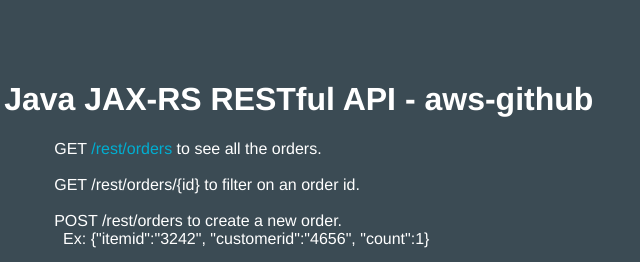
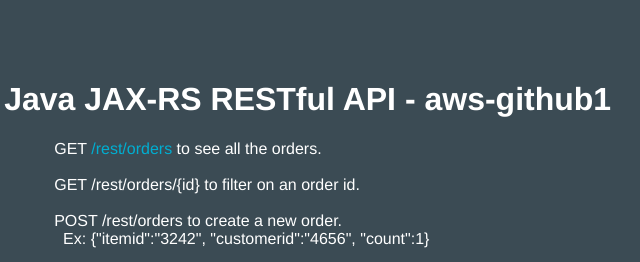
Before and after one commit to jamesxavier1983/aws-orders-api, a website: page www/index.html in a window 1280 px wide. Shown: the part 104-366 px from the top of the page, 458-1098 px from the left. Drawn offline with Linux system fonts and the light colour scheme.

Commit message:
Update index.html

```diff
--- a/www/index.html
+++ b/www/index.html
@@ -11,7 +11,7 @@
 			<td style='width: 30%;'><img src='images/newapp-icon.png'>
 			</td>
 			<td>
-				<h1 id = "message">Java JAX-RS RESTful API - aws-github </h1>
+				<h1 id = "message">Java JAX-RS RESTful API - aws-github1 </h1>
 				<p class='description'>
 				GET <a href="rest/orders">/rest/orders</a> to see all the orders.
 				<br><br>
```
